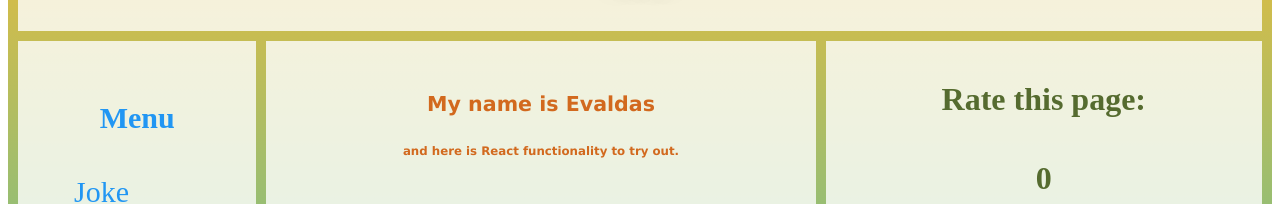
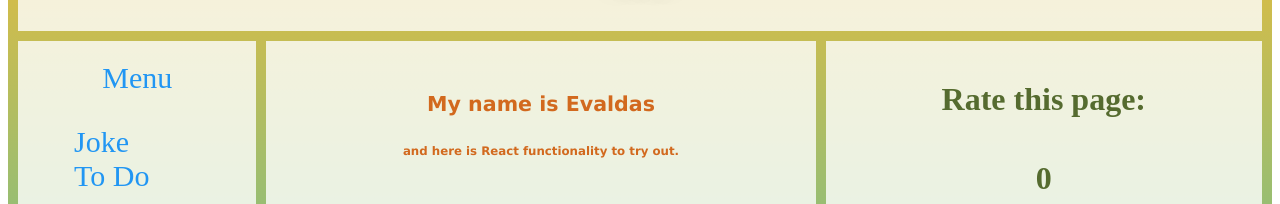
Before and after one commit to prevaldas/React-SPA, a React (Create React App) app: page / in a window 1280 px wide. Shown: the part 169-373 px from the top of the page. Built offline with nearby package versions, Linux system fonts and the light colour scheme; no server answers.

Commit message:
add / link

```diff
--- a/src/components/Menu.js
+++ b/src/components/Menu.js
@@ -3,7 +3,9 @@ import { Link } from 'react-router-dom';
 export default function Menu() {
   return (
     <nav className="nav">
-      <h4>Menu</h4>
+      <Link style={{ textDecoration: 'none', color: '#2196f3' }} to="/">
+        Menu
+      </Link>
       <ul>
         <li>
           <Link style={{ textDecoration: 'none', color: '#2196f3' }} to="joke">
```
